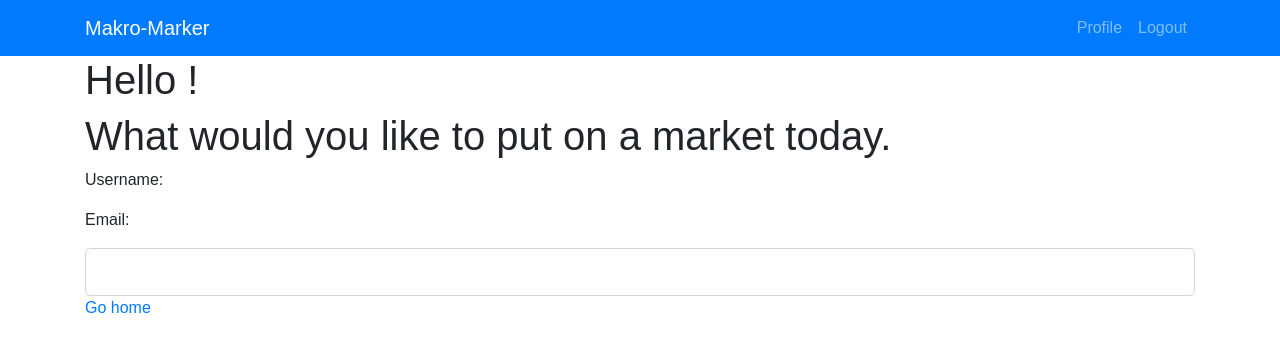
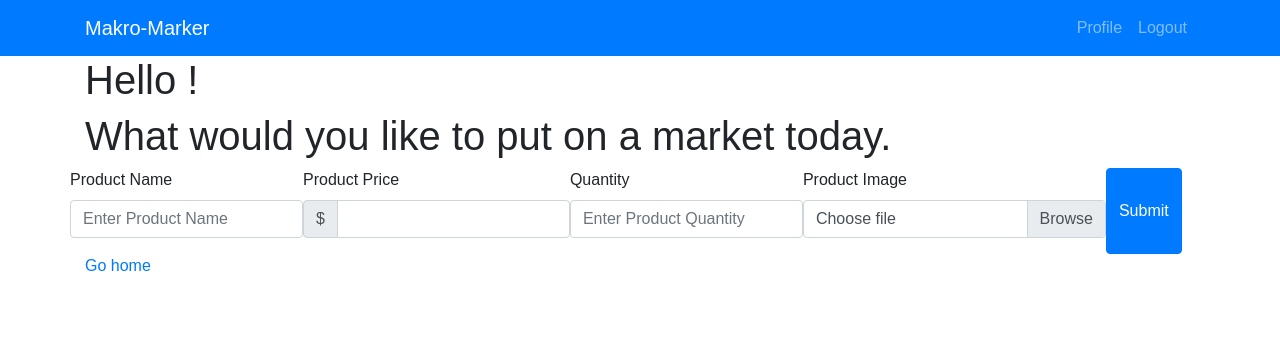
Before and after one commit to OKOJ/Final-Project, a React (Create React App) app in the folder client/: page /profile in a window 1280 px wide. Shown: the top 352 px of the page. Built offline with nearby package versions, Linux system fonts and the light colour scheme; no server answers; sample sign-in values are in the browser's storage.

Commit message:
address, profilepage

```diff
--- a/client/src/components/Vendor/index.js
+++ b/client/src/components/Vendor/index.js
@@ -1,14 +1,51 @@
-import React from "react";
+// eslint-disable-next-line no-unused-vars
+import React, { Component } from "react";
 
-// This component lets us use a bootstrap input element without worrying about class names
-// or manually wrapping the input with a form-group div
-// All of the props passed to this component are spread onto the input element
-function Vendor(props) {
-  return (
-    <div className="input-group input-group-lg">
-      <input className="form-control" type="text" {...props} />
-    </div>
-  );
+function VendorForm(props){
+
+    return (
+        <div className="row">
+          <div className="form-group mb-8">
+            <label for="example-text">Product Name</label>
+            <input type="text" {...props} id="example-text" className="form-control" aria-describedby="example-text"
+              placeholder="Enter Product Name"></input>
+          </div>
+          <br />
+          <div className="form-group mb-8">
+            <label for="example-price">Product Price</label>
+            <div className="input-group">
+              <div className="input-group-prepend">
+                <span className="input-group-text">$</span>
+              </div>
+              <input type="text" {...props} className="form-control" id="example-price" placeholder="" required=""/>
+              {/* <div className="invalid-feedback" style="width: 100%;">
+                Your username is required.
+              </div> */}
+            </div>
+           </div>
+           <div className="form-group mb-8">
+            <label for="example-quantity">Quantity</label>
+            <input type="text" {...props}  id="example-quantity" className="form-control" aria-describedby="example-quantity"
+              placeholder="Enter Product Quantity"/>
+           </div>
+          <div className="form-group mb-8">
+            <label for="example-quantity">Product Image</label>
+            <div className="input-group">
+              <div className="custom-file">
+                <input type="file" {...props}  className="custom-file-input" id="example-image"
+                  aria-describedby="inputGroupFileAddon08"/>
+                <label className="custom-file-label" for="inputGroupFile08">Choose file</label>
+              </div>
+            </div>
+          </div>
+        {/* //   <div className="form-groupmb-8">
+        //     <label for="example-description">Product Description</label>
+        //     <textarea className="form-control" id="example-description" aria-describedby="example-description"
+        //       placeholder="Enter Product Description"></textarea>
+        //   </div> */}
+        <button type="submit" className="btn btn-primary">Submit</button>          </div>
+    )
+
 }
 
-export default Vendor;
+export default VendorForm;
--- a/client/src/pages/Login.js
+++ b/client/src/pages/Login.js
@@ -60,7 +60,7 @@ class Login extends Component {
           </div>
           <button type="submit" className="btn btn-primary">Submit</button>
         </form>
-        <p><Link to="/signup">Go to Signup</Link></p>
+        <p><Link to="/singup">Go to Signup</Link></p>
       </div>
 
     );
--- a/client/src/pages/Profile.js
+++ b/client/src/pages/Profile.js
@@ -24,8 +24,8 @@ class Profile extends Component {
       <div className="container Profile">
         <h1>Hello {this.state.username}!</h1>
         <h1>What would you like to put on a market today.</h1>
-        <p>Username: {this.state.username}</p>
-        <p>Email: {this.state.email}</p>
+        {/* <p>Username: {this.state.username}</p>
+        <p>Email: {this.state.email}</p> */}
         <Vendor />
         <Link to="/">Go home</Link>
       </div>
--- a/client/src/pages/Signup.js
+++ b/client/src/pages/Signup.js
@@ -17,7 +17,7 @@ class Signup extends Component {
 
   handleFormSubmit = event => {
     event.preventDefault();
-    API.signUpUser(this.state.username, this.state.email, this.state.password)
+    API.signUpUser(this.state.username, this.state.email, this.state.password, this.state.address)
       .then(res => {
         // once the user has signed up
         // send them to the login page
@@ -66,6 +66,15 @@ class Signup extends Component {
                    id="pwd"
                    onChange={this.handleChange}/>
           </div>
+          <div className="form-group">
+            <label htmlFor="address">Address:</label>
+            <input className="form-control"
+                   placeholder="Address goes here..."
+                   name="address"
+                   type="text"
+                   id="address"
+                   onChange={this.handleChange}/>
+          </div>
           <button type="submit" className="btn btn-primary">Submit</button>
         </form>
         <p><Link to="/login">Go to Login</Link></p>
--- a/client/src/utils/API.js
+++ b/client/src/utils/API.js
@@ -7,7 +7,7 @@ export default {
   },
 
   // sign up a user to our service
-  signUpUser: (username, email, password) => {
-    return axios.post('api/signup', {username: username, email: email, password: password});
+  signUpUser: (username, email, password, address) => {
+    return axios.post('api/signup', {username: username, email: email, password: password, address:address});
   }
 };
```
Also changed, not shown: 1 other file (tests, documents, lock files or other folders).
